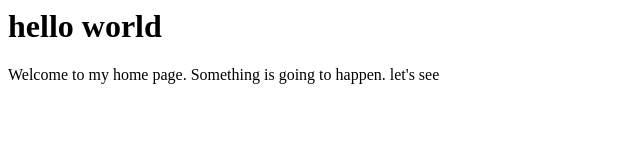
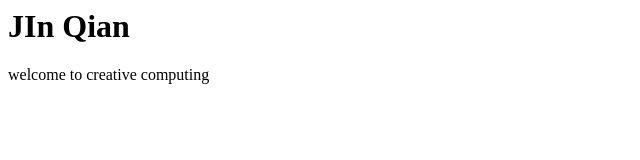
Before and after one commit to qianj989/qianj989.github.io, a plain HTML site: page index.html in a window 1280 px wide. Shown: the whole page, without its empty margins (0-640 px from the left). Drawn offline with Linux system fonts and the light colour scheme.

Commit message:
adding index page

```diff
--- a/index.html
+++ b/index.html
@@ -1,17 +1,2 @@
-<html>
-	<head>
-		<title>
-			Hahahah
-		</title>
-	</head>
-	<body>
-		<h1>
-			hello world
-		</h1>
-		<p>
-			Welcome to my home page.
-			Something is going to happen.
-			let's see
-		</p>
-	</body>
-</html>
+<h1>JIn Qian</h1>
+<p>welcome to creative computing</p>
```
